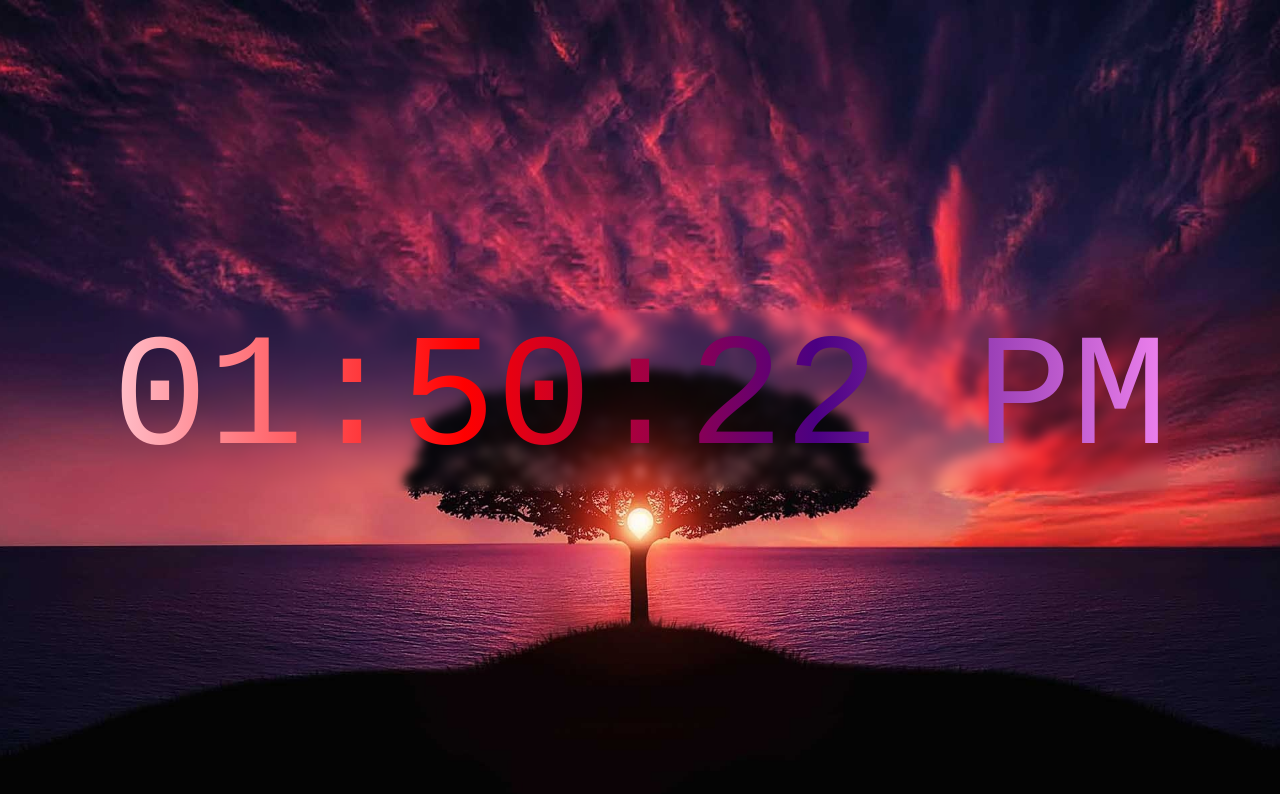
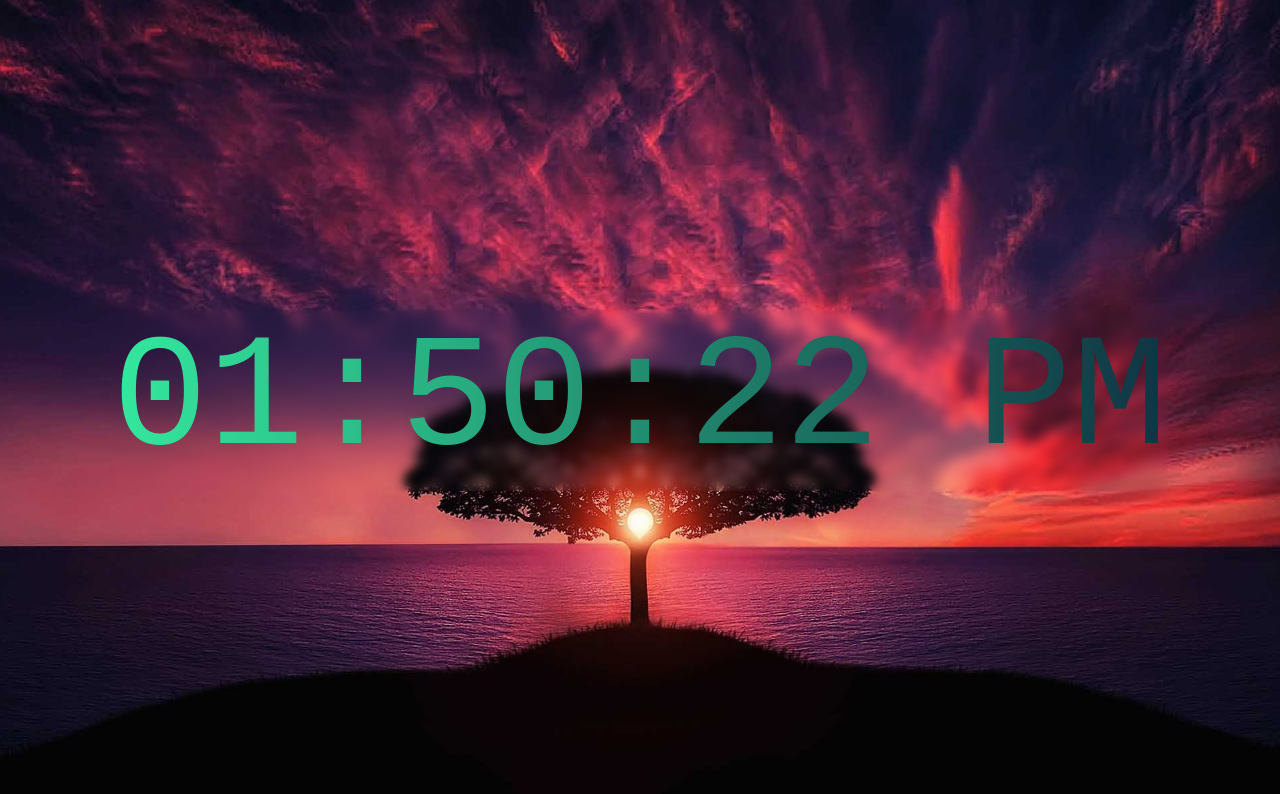
Before and after one commit to Tharunkunamalla/Digital-Clock, a plain HTML site: page index.html in a window 1280 px wide. Drawn offline with Linux system fonts and the light colour scheme.

Commit message:
Changed colors

```diff
--- a/style.css
+++ b/style.css
@@ -18,7 +18,7 @@ body {
 }
 #clock {
   font-family: monospace;
-  background: linear-gradient(to right, pink, red, indigo, violet);
+  background: linear-gradient(to right, #34e89e, #0f3443);
   -webkit-background-clip: text;
   color: transparent;
   backdrop-filter: blur(5px);
```
